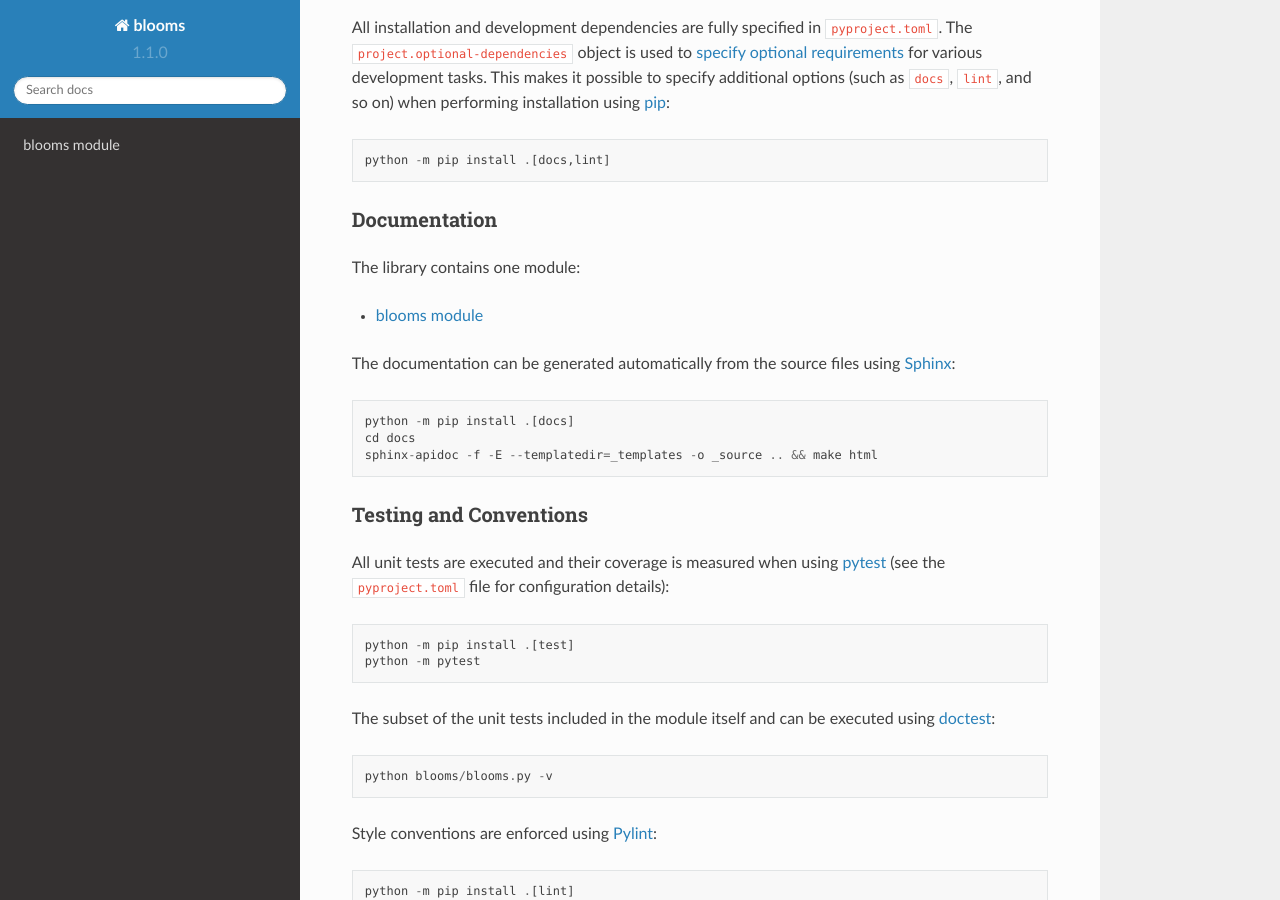
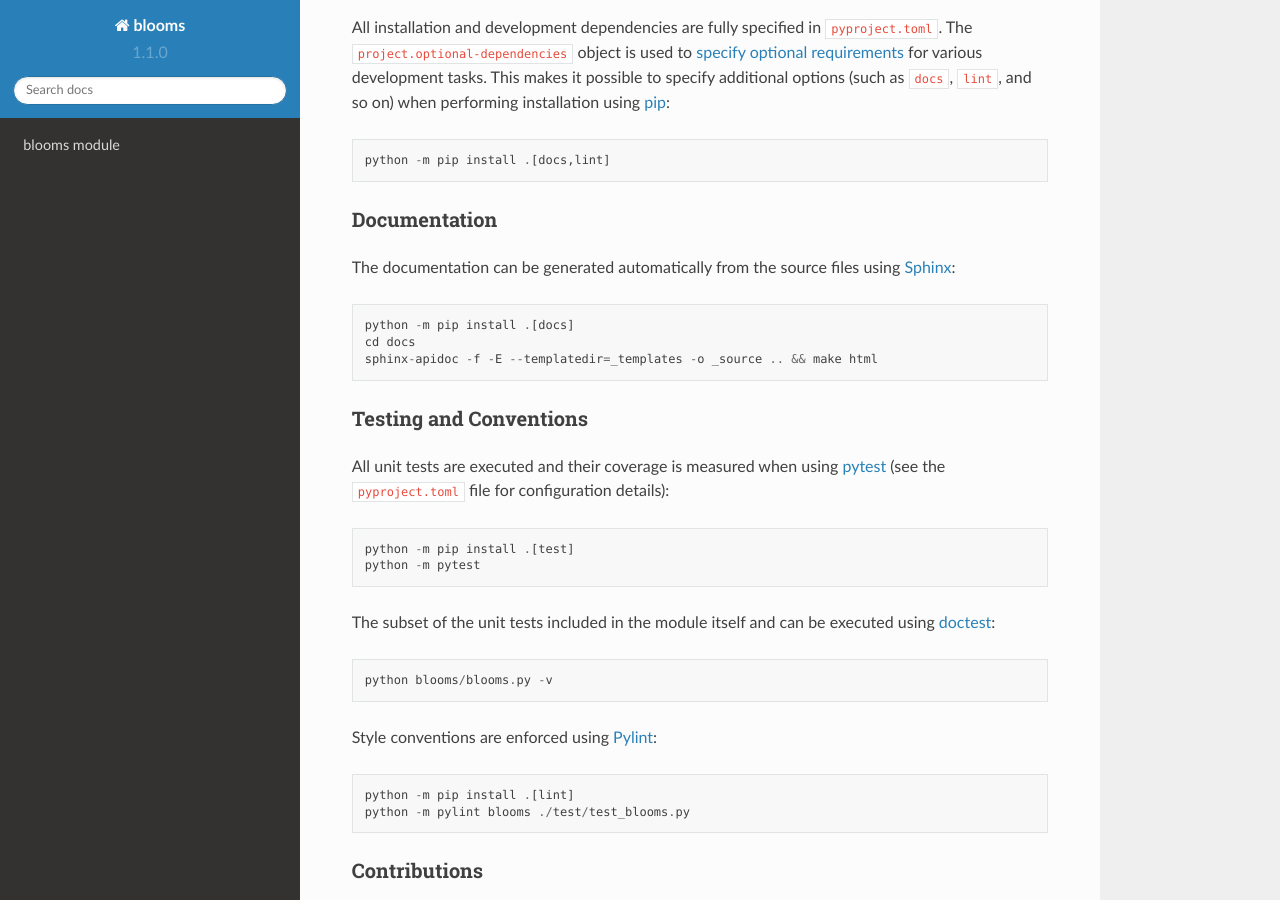
Before and after one commit to nthparty/blooms, a Sphinx documentation site: the page built from docs/index.rst, in a window 1280 px wide and 900 px high, scrolled down 3018 px. Built offline with Sphinx 7.4.7 and the Read the Docs theme 2.0.0, drawn with Linux system fonts in a browser that asks for light colours.

```diff
--- a/README.rst
+++ b/README.rst
@@ -128,8 +128,6 @@ All installation and development dependencies are fully specified in ``pyproject
 
 Documentation
 ^^^^^^^^^^^^^
-.. include:: toc.rst
-
 The documentation can be generated automatically from the source files using `Sphinx <https://www.sphinx-doc.org>`__::
 
     python -m pip install .[docs]
--- a/docs/index.rst
+++ b/docs/index.rst
@@ -1 +1,2 @@
 .. include:: ../README.rst
+.. include:: toc.rst
--- a/docs/toc.rst
+++ b/docs/toc.rst
@@ -1,6 +1,5 @@
-The library contains one module:
-
 .. toctree::
    :maxdepth: 3
+   :hidden:
 
    _source/blooms
```
